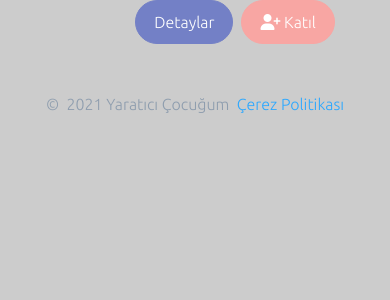
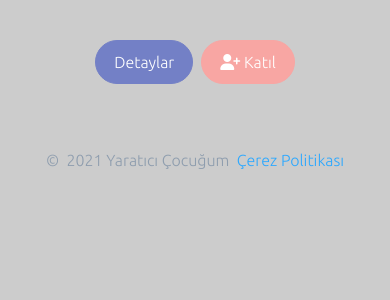
Before and after one commit to erdem-durmaz/Y.C., a Django app: template mysite/templates/gamification/show_challenge.html in a window 390 px wide. Shown: the part 56-356 px from the top of the page. Run offline with Django 3.2, Linux system fonts and the light colour scheme; the template is opened without the code that fills it, so the values that code supplies are empty; some libraries are stand-ins or nearby versions.

Commit message:
small fix

```diff
--- a/mysite/templates/gamification/show_challenge.html
+++ b/mysite/templates/gamification/show_challenge.html
@@ -2007,12 +2007,20 @@
         line-height: 1.2;
         letter-spacing: 1.2px;
     }
+
+    @media (max-width: 767px) {
+        .display-3 {
+            font-size: 1.5rem;
+        }
+    }
+
     .flexcontainer{
         display: flex;
         align-items: baseline;
         vertical-align: middle;
     }
 
+
 </style>
 
 
@@ -2022,9 +2030,9 @@
 {%block content %}
 
 
-<div  class="d-flex justify-content-around align-items-center">
+<div  class="d-flex flex-column justify-content-around align-items-center">
     <div ><h1 style="color:#3C424F"class="display-3 text-center py-3">{{challenge.title}}</h1></div>
-    <div class="d-flex align-items-baseline ">
+    <div class="d-flex align-items-baseline mb-3">
         <a href="{%url 'gamification:get_challenge_details' slug=challenge.slug %}"
             class="btn btn-primary btn-fill btn-round mr-2"> Detaylar</a>
         <a href="{%url 'gamification:send_challenge_photo' challenge_id=challenge.id %}"
```
